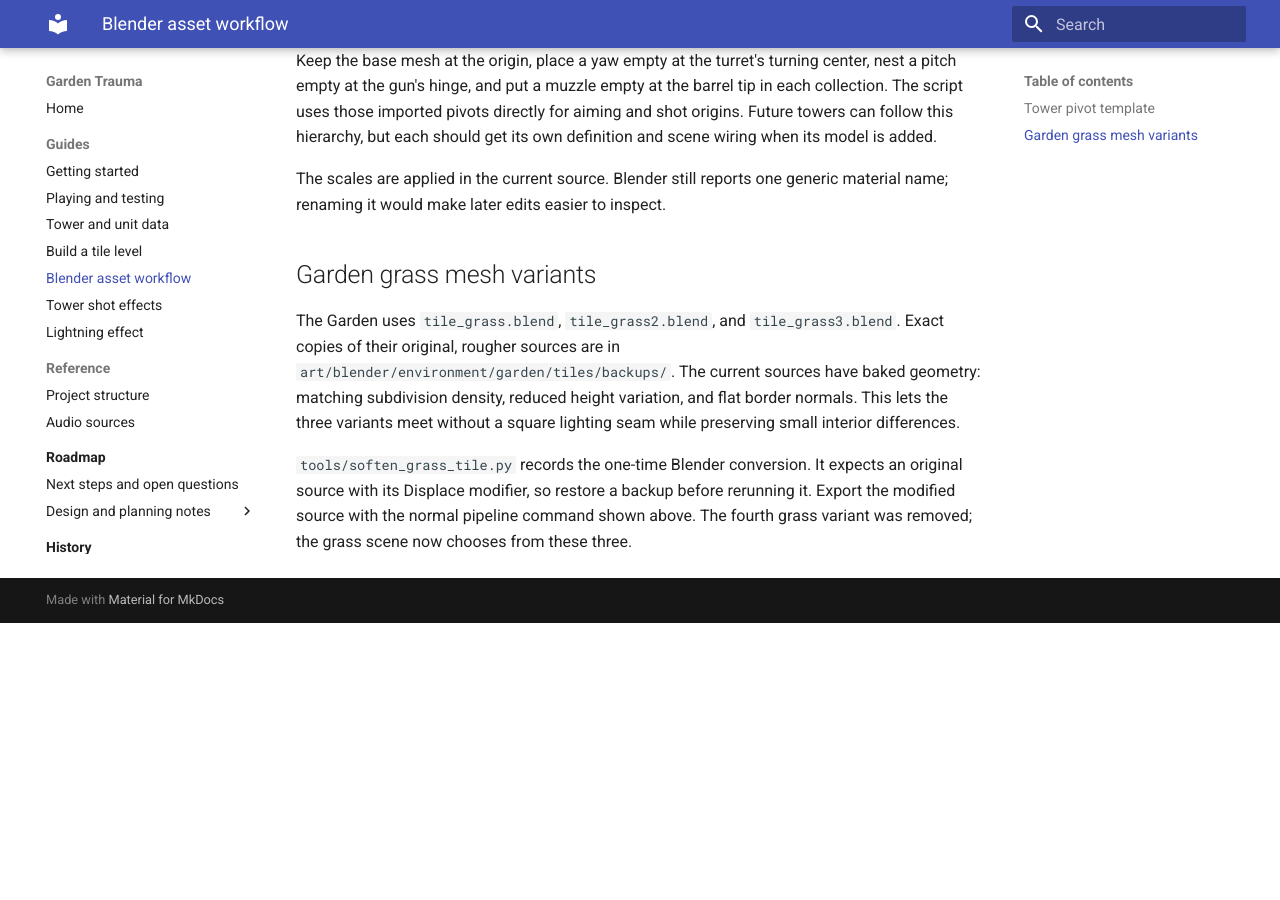
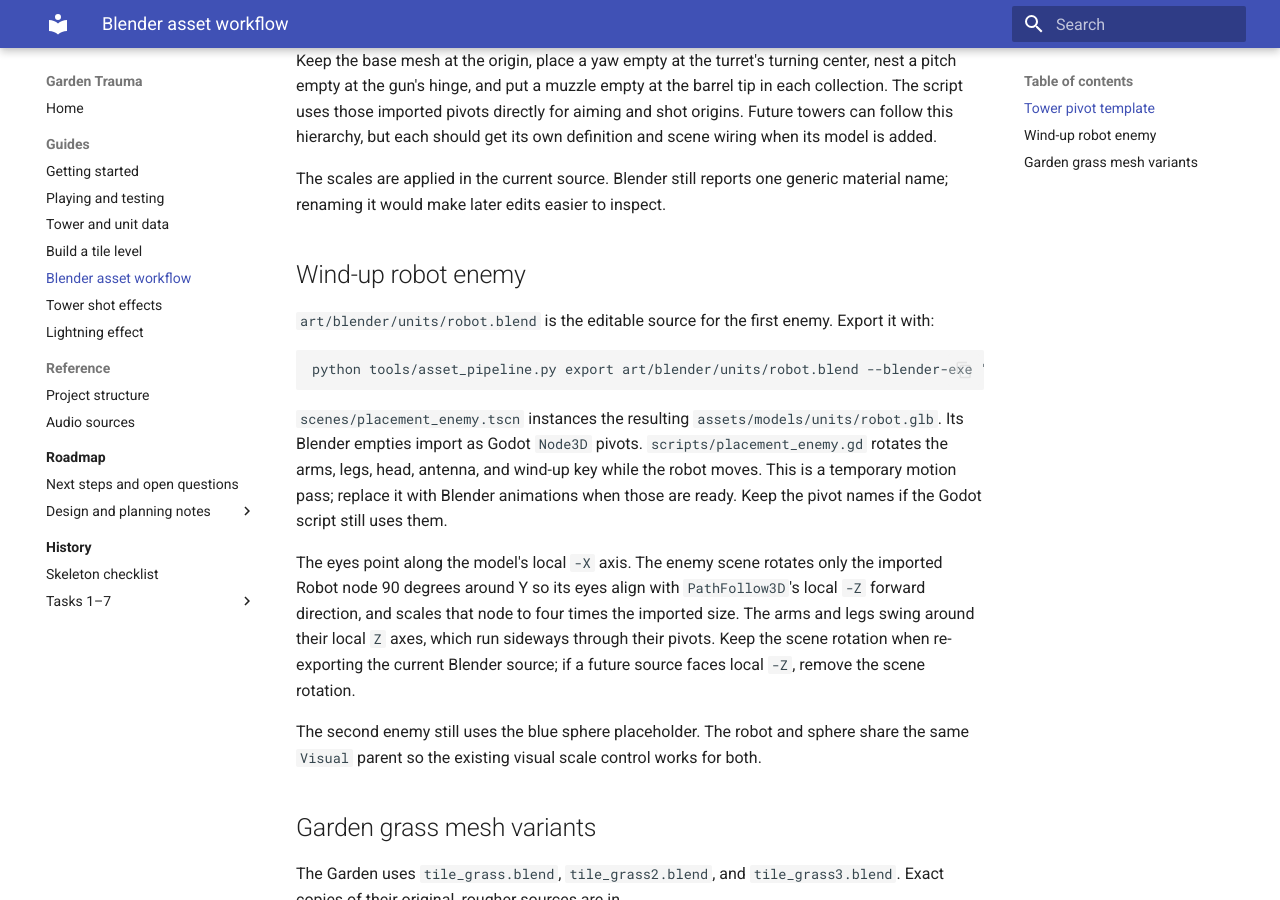
Before and after one commit to FerdivdKamp/garden_trauma, an MkDocs documentation site: the page built from docs/guides/blender-workflow.md, in a window 1280 px wide and 900 px high, scrolled down 1547 px. Built offline with MkDocs 1.6.1 and Material for MkDocs 9.7.7, drawn with Linux system fonts in a browser that asks for light colours; before the commit the page ends 2170 px from its top, so only the background shows below that.

Commit message:
Adding robot enemy and adjusting the camera a bit

````diff
--- a/docs/guides/blender-workflow.md
+++ b/docs/guides/blender-workflow.md
@@ -34,6 +34,20 @@
 
 The scales are applied in the current source. Blender still reports one generic material name; renaming it would make later edits easier to inspect.
 
+## Wind-up robot enemy
+
+`art/blender/units/robot.blend` is the editable source for the first enemy. Export it with:
+
+```powershell
+python tools/asset_pipeline.py export art/blender/units/robot.blend --blender-exe "C:\Program Files\Blender Foundation\Blender 5.2\blender.exe"
+```
+
+`scenes/placement_enemy.tscn` instances the resulting `assets/models/units/robot.glb`. Its Blender empties import as Godot `Node3D` pivots. `scripts/placement_enemy.gd` rotates the arms, legs, head, antenna, and wind-up key while the robot moves. This is a temporary motion pass; replace it with Blender animations when those are ready. Keep the pivot names if the Godot script still uses them.
+
+The eyes point along the model's local `-X` axis. The enemy scene rotates only the imported Robot node 90 degrees around Y so its eyes align with `PathFollow3D`'s local `-Z` forward direction, and scales that node to four times the imported size. The arms and legs swing around their local `Z` axes, which run sideways through their pivots. Keep the scene rotation when re-exporting the current Blender source; if a future source faces local `-Z`, remove the scene rotation.
+
+The second enemy still uses the blue sphere placeholder. The robot and sphere share the same `Visual` parent so the existing visual scale control works for both.
+
 ## Garden grass mesh variants
 
 The Garden uses `tile_grass.blend`, `tile_grass2.blend`, and `tile_grass3.blend`. Exact copies of their original, rougher sources are in `art/blender/environment/garden/tiles/backups/`. The current sources have baked geometry: matching subdivision density, reduced height variation, and flat border normals. This lets the three variants meet without a square lighting seam while preserving small interior differences.
````
Also changed, not shown: docs/guides/playing-and-testing.md (+2 -2 lines), 15 other files.
